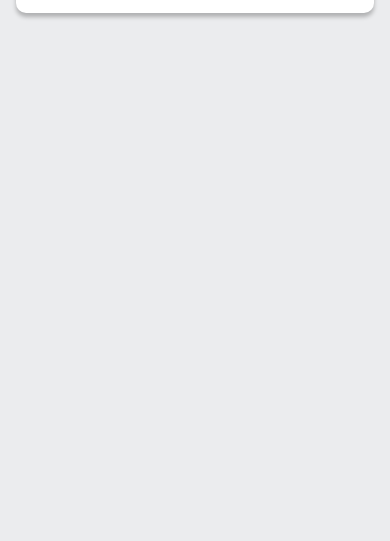
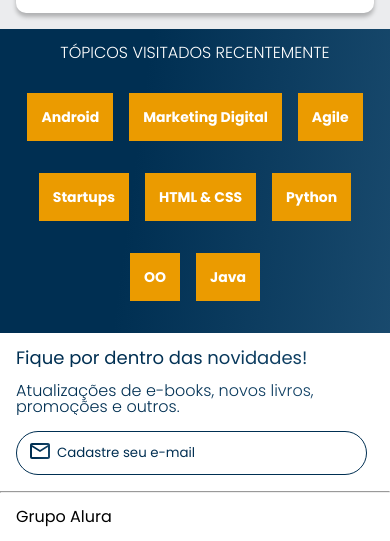
Before and after one commit to LuisGustavoDPereira/Alura__Book__clone, a plain HTML site: page index.html in a window 390 px wide. Shown: the part 1418-1959 px from the top of the page. Before the commit the page ends 1447 px from the top, so only its background shows below. Drawn offline with nearby package versions, Linux system fonts and the light colour scheme.

Commit message:
:memo: end__mobile_feature

```diff
--- a/index.html
+++ b/index.html
@@ -155,7 +155,49 @@
                     <a href="#" class="botoes__ancora">Saiba mais</a>
                 </div>
         </div>
+    </section>
+    <!-- 4° section -->
+    <section class="topicos">
+        <h2 class="topicos__titulos">TÓPICOS VISITADOS RECENTEMENTE</h2>
+        <ul class="topicos__lista">
+            <li class="topicos__itens">
+                <a href="#" class="topicos__links">Android</a>
+            </li>
+            <li class="topicos__itens">
+                <a href="#" class="topicos__links">Marketing Digital</a>
+            </li>
+            <li class="topicos__itens">
+                <a href="#" class="topicos__links">Agile</a>
+            </li>
+            <li class="topicos__itens">
+                <a href="#" class="topicos__links">Startups</a>
+            </li>
+            <li class="topicos__itens">
+                <a href="#" class="topicos__links">HTML & CSS</a>
+            </li>
+            <li class="topicos__itens">
+                <a href="#" class="topicos__links">Python</a>
+            </li>
+            <li class="topicos__itens">
+                <a href="#" class="topicos__links">OO</a>
+            </li>
+            <li class="topicos__itens">
+                <a href="#" class="topicos__links">Java</a>
+            </li>
+        </ul>
 
+    </section>
+    <!-- 5° Section -->
+    <section class="contato">
+        <h2 class="contato__titulo">Fique por dentro das novidades!</h2>
+        <p class="contato__texto">Atualizações de e-books, novos livros, promoções e outros.</p>
+        <input type="email" placeholder="Cadastre seu e-mail" class="contato__email">
+    </section>
+
+    <hr>
+    <footer class="rodapé">
+        <h2 class="rodapé__titulo">Grupo Alura</h2>
+    </footer>
 
     <script src="https://unpkg.com/swiper/swiper-bundle.min.js"></script>
 
--- a/styles.css
+++ b/styles.css
@@ -1,11 +1,15 @@
 @import url(styles/header.css);
 @import url(styles/banner.css);
 @import url(styles/carosel.css);
+@import url(styles/topicos.css);
+@import url(styles/contato.css);
+@import url(styles/footer.css);
 
 :root {
     --cor-principal: #EBECEE;
     --branco: #ffffff;
     --laranja: #EB9B00;
+    --azul: #002F52;
     --azul-degrade: linear-gradient(97.54deg, #002F52 35.49%, #326589 165.37%);
     --fonte-principal : "Poppins", sans-serif;
 }
--- /dev/null
+++ b/styles/contato.css
@@ -0,0 +1,37 @@
+.contato {
+    background-color: var(--branco);
+    padding: 1em;
+}
+
+.contato__titulo, .contato__texto {
+    background: var(--azul-degrade);
+    -webkit-background-clip: text;
+    -webkit-text-fill-color: transparent;
+    background-clip: text;
+}
+
+.contato__titulo {
+    font-size: 18px;
+    font-weight: 500;
+}
+
+.contato__texto {
+    font-size: 16px;
+    font-weight: 300;
+    margin: 1em 0;
+}
+
+.contato__email {
+    padding: 1em;
+    border: 1px solid var(--azul);
+    border-radius: 24px;
+    width: 90%;
+    color: var(--azul);
+}
+
+.contato__email::placeholder {
+    font-family: var(--fonte-principal);
+    color: var(--azul);
+    background: url(../Assets/Vector.svg) no-repeat;
+    padding-left: 2em;
+}
--- /dev/null
+++ b/styles/footer.css
@@ -0,0 +1,12 @@
+hr {
+    margin: 0;
+}
+
+.rodapé {
+    background-color: var(--branco);
+    padding: 1em;
+    color: black;
+    font-family: var( --fonte-principal);
+    font-size: 16px;
+    font-weight: 400px;
+}
--- /dev/null
+++ b/styles/topicos.css
@@ -0,0 +1,30 @@
+.topicos {
+    background: var(--azul-degrade);
+    text-align: center;
+    padding: 1em 0;
+}
+
+.topicos__titulos {
+    color: var(--branco);
+    font-weight: 300;
+    margin-bottom: 1em;
+}
+
+.topicos__lista {
+    display: flex;
+    flex-wrap: wrap;
+    justify-content: center;
+}
+
+.topicos__itens {
+    margin: 2em 0.5em;
+}
+
+.topicos__links {
+    color: var(--branco);
+    padding: 1em;
+    background-color: var(--laranja);
+    text-decoration: none;
+    font-size: 14px;
+    font-weight: 700;
+}
```
Also changed, not shown: Assets/Vector.svg (added), styles/carosel.css (line endings or trailing spaces).
